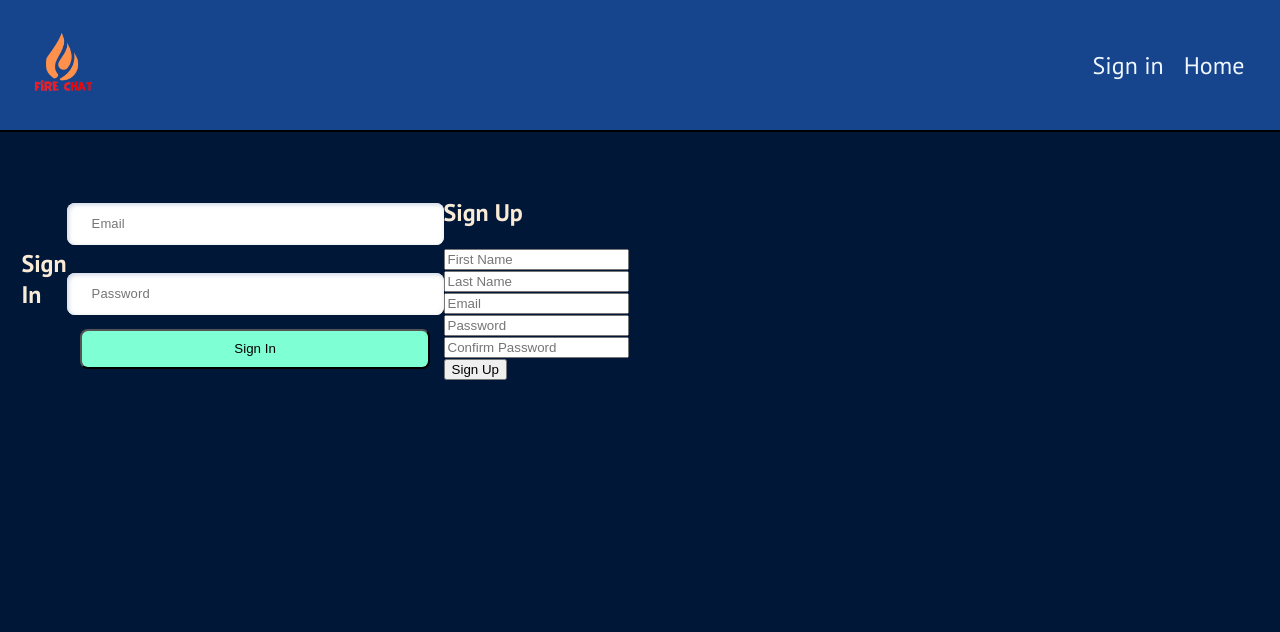
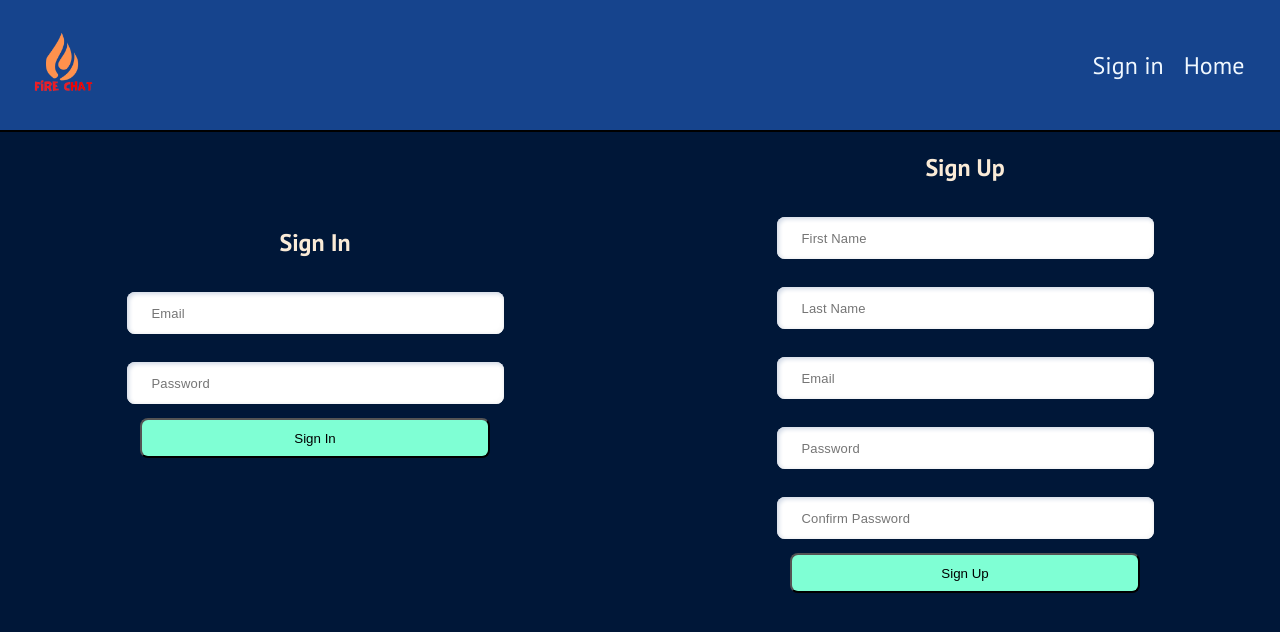
Before and after one commit to aqtar010/Chat-App-FrontEnd, a React (Vite) app: page /auth in a window 1280 px wide. Shown: the top 632 px of the page. Built offline with nearby package versions, Linux system fonts and the light colour scheme.

Commit message:
sign up page ui set

```diff
--- a/src/components/Authentication/auth.component.jsx
+++ b/src/components/Authentication/auth.component.jsx
@@ -32,7 +32,7 @@ const Auth = () => {
   };
 
   return (
-    <>
+    <div className="auth-container">
       <div className="sign-in-container">
         <h2>Sign In</h2>
         <form type="submit" onSubmit={handleSubmit} className="form">
@@ -40,31 +40,36 @@ const Auth = () => {
             name="Email"
             placeholder="Email"
             type="email"
+            required
             onChange={handleChange}
           />
           <input
             name="Password"
             placeholder="Password"
             type="password"
+            required
             onChange={handleChange}
           />
           <button type="submit">Sign In</button>
         </form>
+      </div>
+      <div className="sign-up-container">
         <form>
           <h2>Sign Up</h2>
-          <input name="Fname" placeholder="First Name" type="text" />
+          <input name="Fname" placeholder="First Name" type="text" required/>
           <input name="Lname" placeholder="Last Name" type="text" />
-          <input name="Email" placeholder="Email" type="email" />
-          <input name="Password" placeholder="Password" type="password" />
+          <input name="Email" placeholder="Email" type="email" required/>
+          <input name="Password" placeholder="Password" type="password" required/>
           <input
             name="ConfirmPass"
             placeholder="Confirm Password"
             type="password"
+            required
           />
           <button type="submit">Sign Up</button>
         </form>
       </div>
-    </>
+    </div>
   );
 };
 
--- a/src/components/Authentication/auth.styles.scss
+++ b/src/components/Authentication/auth.styles.scss
@@ -2,15 +2,21 @@ $neu-1: #ecf0f3;
 $neu-2: #d1d9e6;
 
 $white: #f9f9f9;
+.auth-container {
+  display: grid;
+  grid-template-columns: 1fr 1fr;
+  grid-template-rows: 1fr;
+  gap: 20px 20px;
+  grid-auto-flow: row;
+}
 .sign-in-container {
   display: flex;
   justify-content: center;
   align-items: center;
   position: relative;
-
-  top: 20px;
-  width: 600px;
-  height: 100%;
+  flex-direction: column;
+  top: 50px;
+  max-width: 600px;
   padding: 25px;
   .form {
     display: flex;
@@ -36,11 +42,48 @@ $white: #f9f9f9;
         box-shadow: inset 4px 4px 4px $neu-2, inset -4px -4px 4px $white;
       }
     }
-    & button{
-      width:350px;
+    & button {
+      width: 350px;
       height: 40px;
       border-radius: 8px;
       background-color: aquamarine;
     }
   }
 }
+.sign-up-container {
+  display: flex;
+  flex-direction: column;
+  justify-content: center;
+  align-items: center;
+  form {
+    display: flex;
+    align-items: center;
+    flex-direction: column;
+    width: 100%;
+    height: 100%;
+
+    & input {
+      width: 350px;
+      height: 40px;
+      margin: 14px 0;
+      padding-left: 25px;
+      font-size: 13px;
+      letter-spacing: 0.15px;
+      border: none;
+      outline: none;
+      transition: 0.25s ease;
+      border-radius: 8px;
+      box-shadow: inset 2px 2px 4px $neu-2, inset -2px -2px 4px $white;
+
+      &:focus {
+        box-shadow: inset 4px 4px 4px $neu-2, inset -4px -4px 4px $white;
+      }
+    }
+    & button {
+      width: 350px;
+      height: 40px;
+      border-radius: 8px;
+      background-color: aquamarine;
+    }
+  }
+}
```
